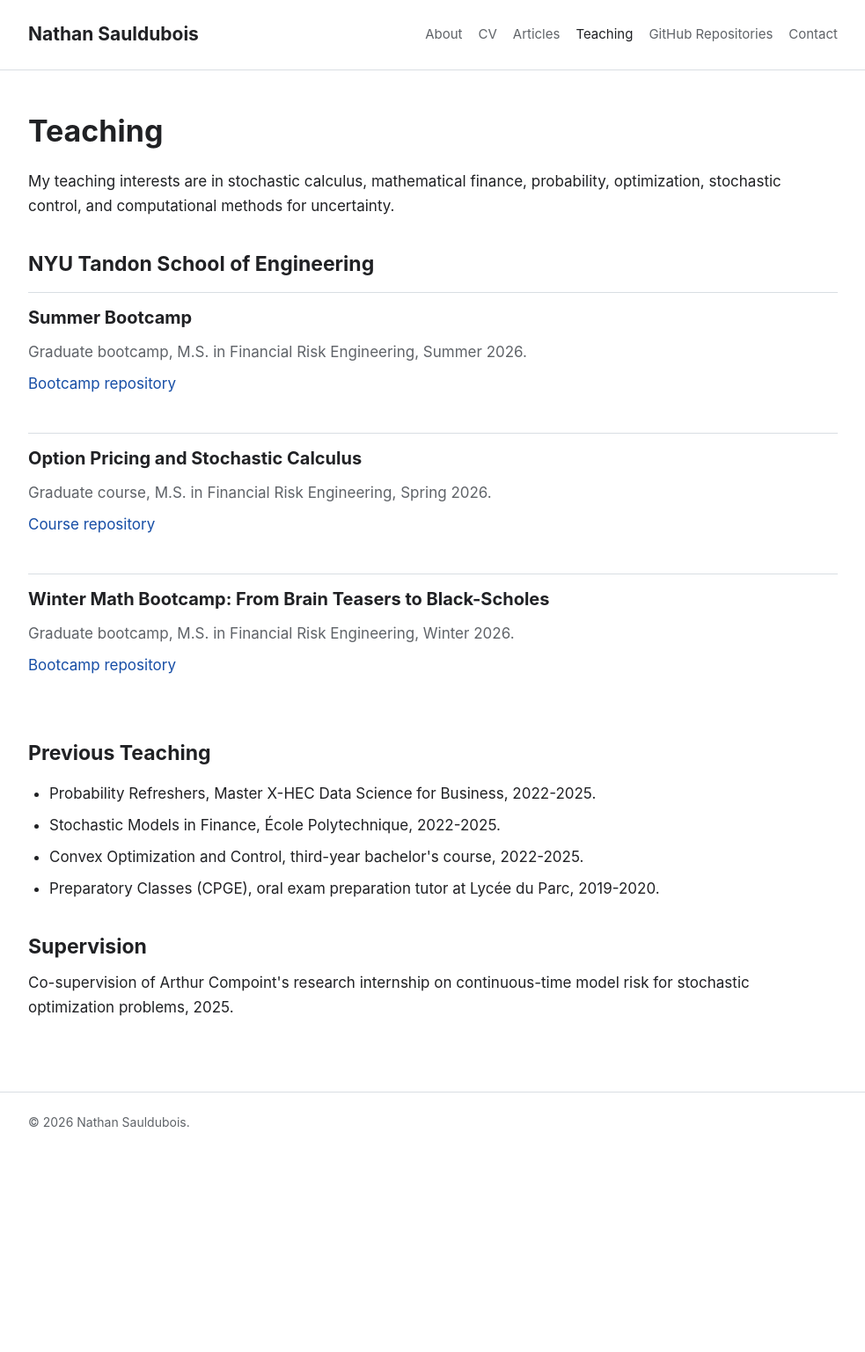
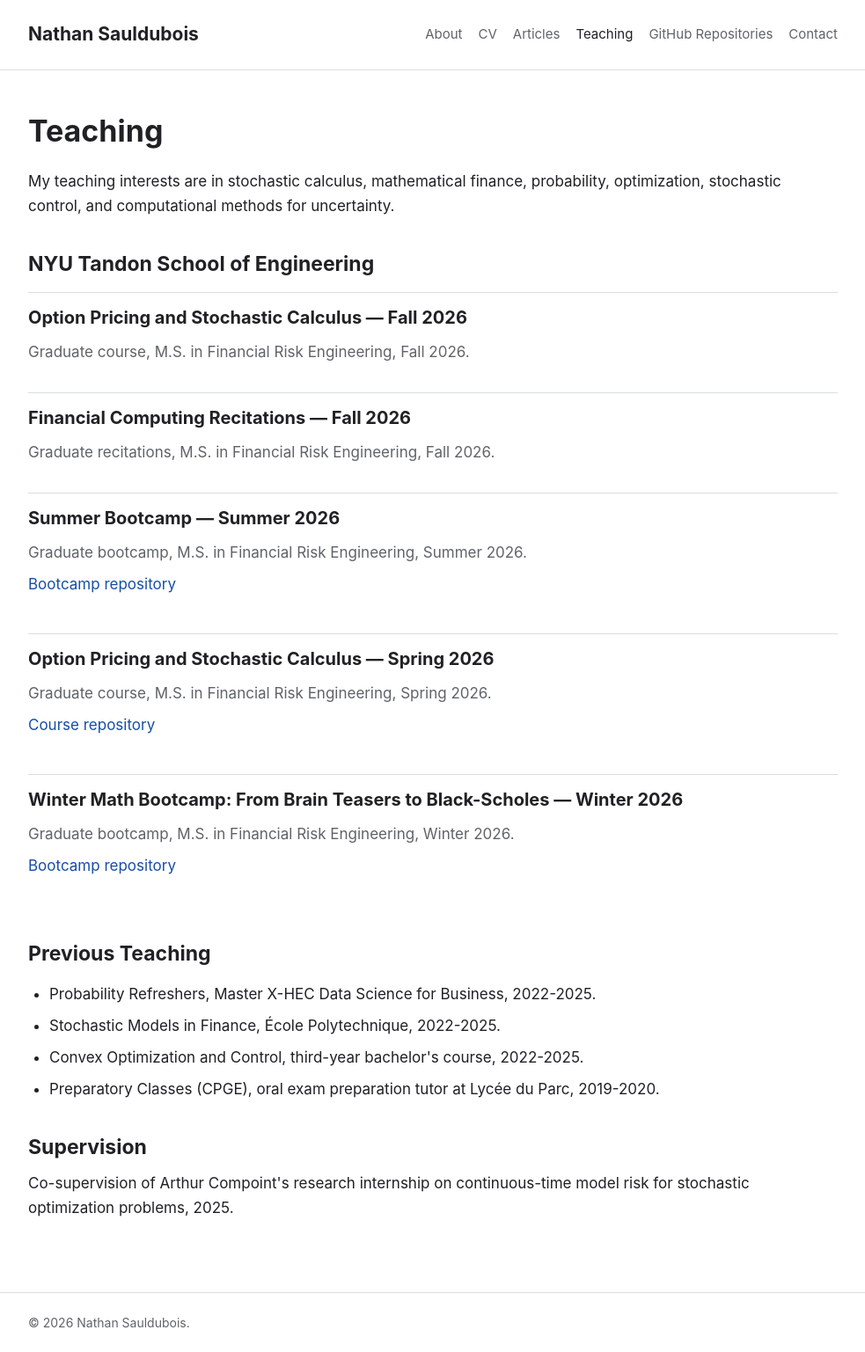
Before and after one commit to NathanSauldubois/nathansauldubois.github.io, a Jekyll site: the page built from teaching.md, in a window 1280 px wide. Shown: the whole page at 88% size, without its empty margins (148-1131 px from the left). Built offline with Jekyll 4.4.1, drawn with Linux system fonts in a browser that asks for light colours; before the commit the page ends 1309 px from its top, so only the background shows below that.

Commit message:
Add Fall 2026 teaching entries

```diff
--- a/teaching.md
+++ b/teaching.md
@@ -12,17 +12,25 @@ My teaching interests are in stochastic calculus, mathematical finance, probabil
 
 <ul class="repository-list compact-list">
   <li>
-    <h2>Summer Bootcamp</h2>
+    <h2>Option Pricing and Stochastic Calculus &mdash; Fall 2026</h2>
+    <p class="meta">Graduate course, M.S. in Financial Risk Engineering, Fall 2026.</p>
+  </li>
+  <li>
+    <h2>Financial Computing Recitations &mdash; Fall 2026</h2>
+    <p class="meta">Graduate recitations, M.S. in Financial Risk Engineering, Fall 2026.</p>
+  </li>
+  <li>
+    <h2>Summer Bootcamp &mdash; Summer 2026</h2>
     <p class="meta">Graduate bootcamp, M.S. in Financial Risk Engineering, Summer 2026.</p>
     <p><a href="https://github.com/NathanSauldubois/Summer-Bootcamp.git">Bootcamp repository</a></p>
   </li>
   <li>
-    <h2>Option Pricing and Stochastic Calculus</h2>
+    <h2>Option Pricing and Stochastic Calculus &mdash; Spring 2026</h2>
     <p class="meta">Graduate course, M.S. in Financial Risk Engineering, Spring 2026.</p>
     <p><a href="https://github.com/NathanSauldubois/Student-Ressources-Stochastic-Calculus-and-Option-Pricing.git">Course repository</a></p>
   </li>
   <li>
-    <h2>Winter Math Bootcamp: From Brain Teasers to Black-Scholes</h2>
+    <h2>Winter Math Bootcamp: From Brain Teasers to Black-Scholes &mdash; Winter 2026</h2>
     <p class="meta">Graduate bootcamp, M.S. in Financial Risk Engineering, Winter 2026.</p>
     <p><a href="https://github.com/NathanSauldubois/Student-Ressources-Winter-Bootcamp.git">Bootcamp repository</a></p>
   </li>
```
